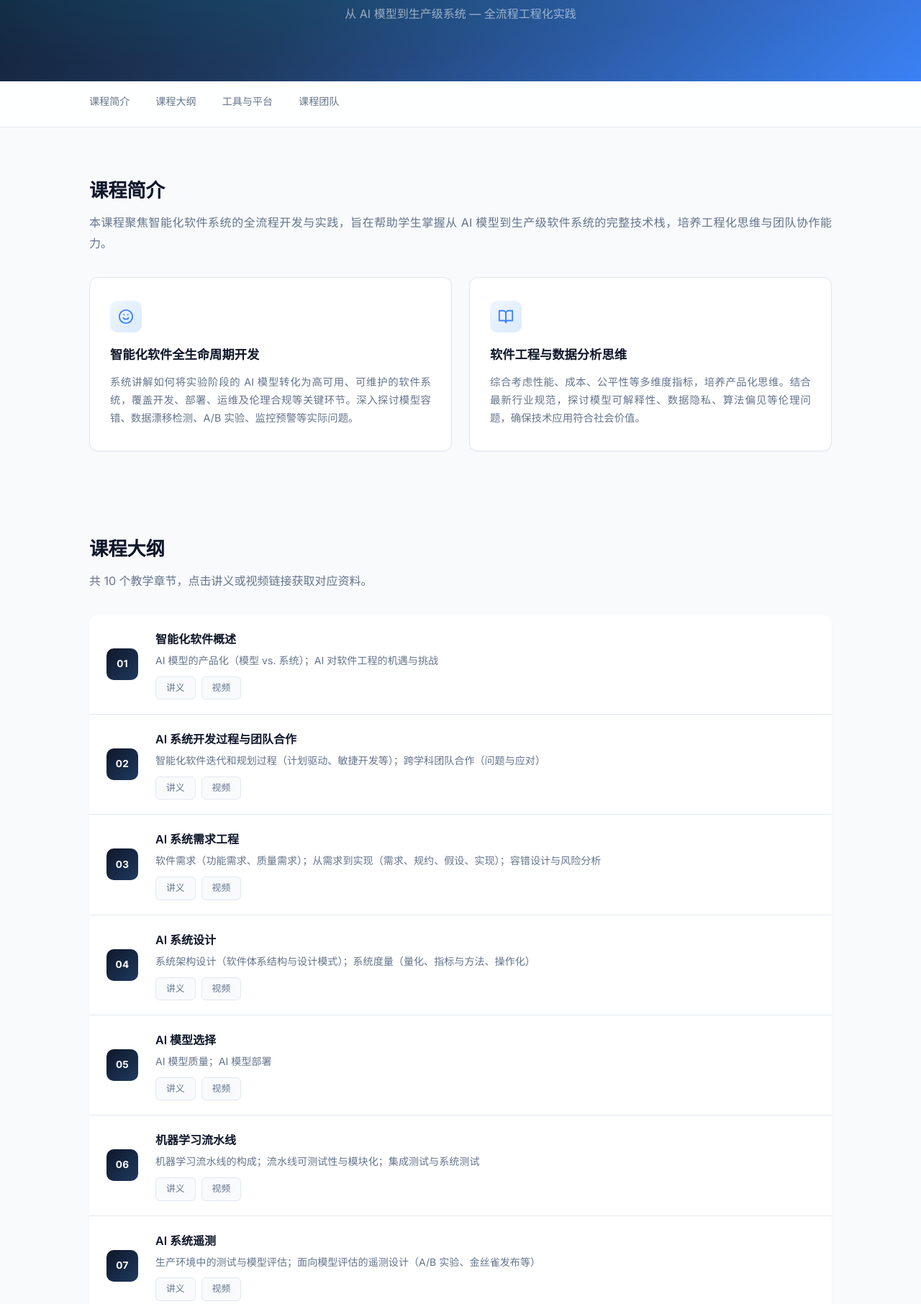
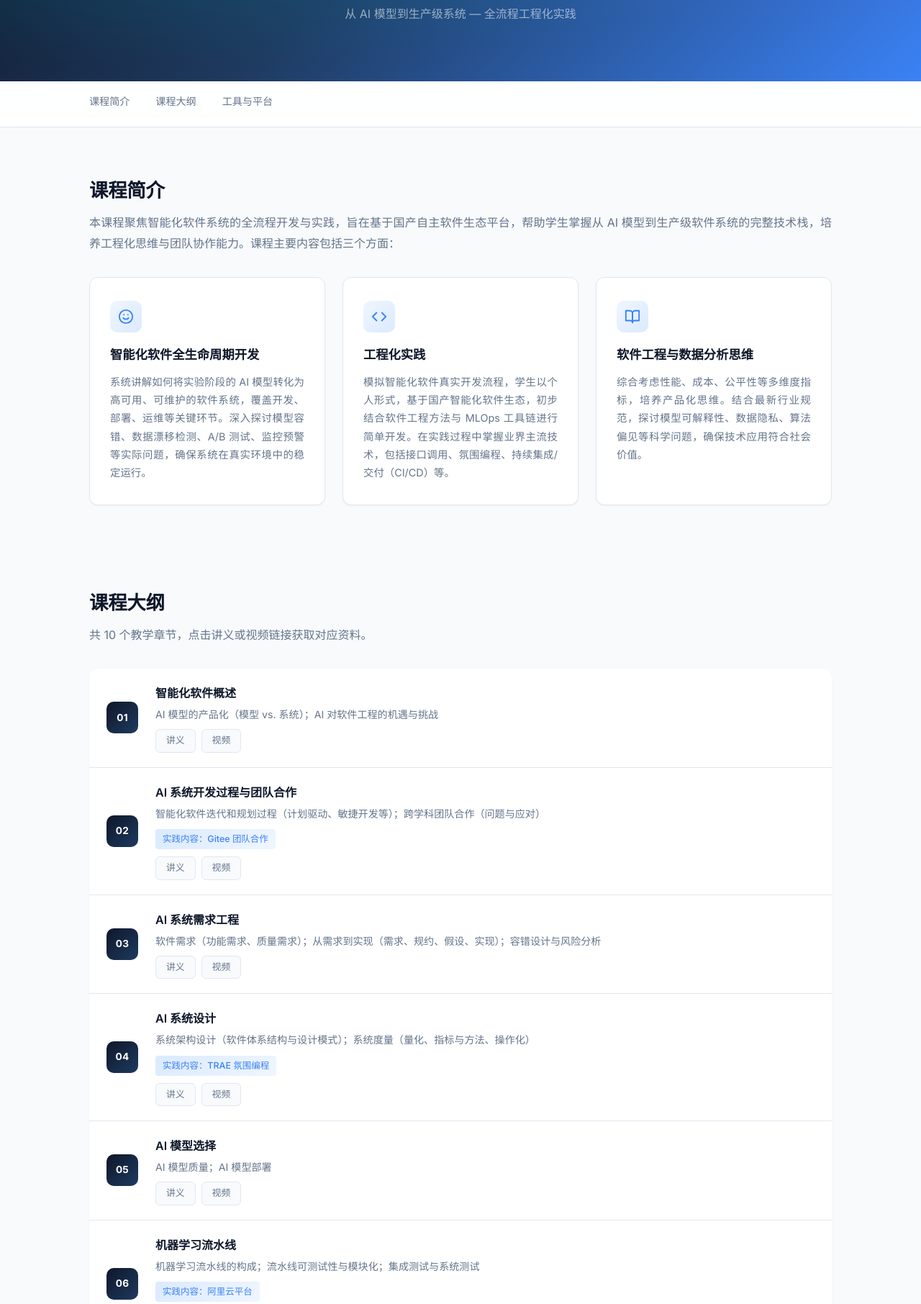
Before and after one commit to pku-software/isse, a plain HTML site: page index.html in a window 1280 px wide. Shown: the part 203-2015 px from the top of the page at 72% size. Drawn offline with Linux system fonts and the light colour scheme.

Commit message:
更新课程内容

```diff
--- a/index.html
+++ b/index.html
@@ -25,7 +25,6 @@
       <a href="#description">课程简介</a>
       <a href="#schedule">课程大纲</a>
       <a href="#tools">工具与平台</a>
-      <a href="#awards">课程团队</a>
     </div>
   </nav>
 
@@ -34,22 +33,29 @@
     <section id="description">
       <h2>课程简介</h2>
       <p class="section-lead">
-        本课程聚焦智能化软件系统的全流程开发与实践，旨在帮助学生掌握从 AI 模型到生产级软件系统的完整技术栈，培养工程化思维与团队协作能力。
+        本课程聚焦智能化软件系统的全流程开发与实践，旨在基于国产自主软件生态平台，帮助学生掌握从 AI 模型到生产级软件系统的完整技术栈，培养工程化思维与团队协作能力。课程主要内容包括三个方面：
       </p>
-      <div class="card-grid">
+      <div class="card-grid card-grid-3">
         <div class="card">
           <div class="card-icon">
             <svg viewBox="0 0 24 24" fill="none" stroke="currentColor" stroke-width="2" stroke-linecap="round" stroke-linejoin="round"><circle cx="12" cy="12" r="10"/><path d="M8 14s1.5 2 4 2 4-2 4-2"/><line x1="9" y1="9" x2="9.01" y2="9"/><line x1="15" y1="9" x2="15.01" y2="9"/></svg>
           </div>
           <h3>智能化软件全生命周期开发</h3>
-          <p>系统讲解如何将实验阶段的 AI 模型转化为高可用、可维护的软件系统，覆盖开发、部署、运维及伦理合规等关键环节。深入探讨模型容错、数据漂移检测、A/B 实验、监控预警等实际问题。</p>
+          <p>系统讲解如何将实验阶段的 AI 模型转化为高可用、可维护的软件系统，覆盖开发、部署、运维等关键环节。深入探讨模型容错、数据漂移检测、A/B 测试、监控预警等实际问题，确保系统在真实环境中的稳定运行。</p>
+        </div>
+        <div class="card">
+          <div class="card-icon">
+            <svg viewBox="0 0 24 24" fill="none" stroke="currentColor" stroke-width="2" stroke-linecap="round" stroke-linejoin="round"><polyline points="16 18 22 12 16 6"/><polyline points="8 6 2 12 8 18"/></svg>
+          </div>
+          <h3>工程化实践</h3>
+          <p>模拟智能化软件真实开发流程，学生以个人形式，基于国产智能化软件生态，初步结合软件工程方法与 MLOps 工具链进行简单开发。在实践过程中掌握业界主流技术，包括接口调用、氛围编程、持续集成/交付（CI/CD）等。</p>
         </div>
         <div class="card">
           <div class="card-icon">
             <svg viewBox="0 0 24 24" fill="none" stroke="currentColor" stroke-width="2" stroke-linecap="round" stroke-linejoin="round"><path d="M2 3h6a4 4 0 0 1 4 4v14a3 3 0 0 0-3-3H2z"/><path d="M22 3h-6a4 4 0 0 0-4 4v14a3 3 0 0 1 3-3h7z"/></svg>
           </div>
           <h3>软件工程与数据分析思维</h3>
-          <p>综合考虑性能、成本、公平性等多维度指标，培养产品化思维。结合最新行业规范，探讨模型可解释性、数据隐私、算法偏见等伦理问题，确保技术应用符合社会价值。</p>
+          <p>综合考虑性能、成本、公平性等多维度指标，培养产品化思维。结合最新行业规范，探讨模型可解释性、数据隐私、算法偏见等科学问题，确保技术应用符合社会价值。</p>
         </div>
       </div>
     </section>
@@ -75,6 +81,7 @@
           <div class="chapter-body">
             <h3>AI 系统开发过程与团队合作</h3>
             <p>智能化软件迭代和规划过程（计划驱动、敏捷开发等）；跨学科团队合作（问题与应对）</p>
+            <span class="practice-tag">实践内容：Gitee 团队合作</span>
             <div class="chapter-links">
               <a href="#" class="res-link">讲义</a>
               <a href="#" class="res-link">视频</a>
@@ -97,6 +104,7 @@
           <div class="chapter-body">
             <h3>AI 系统设计</h3>
             <p>系统架构设计（软件体系结构与设计模式）；系统度量（量化、指标与方法、操作化）</p>
+            <span class="practice-tag">实践内容：TRAE 氛围编程</span>
             <div class="chapter-links">
               <a href="#" class="res-link">讲义</a>
               <a href="#" class="res-link">视频</a>
@@ -119,6 +127,7 @@
           <div class="chapter-body">
             <h3>机器学习流水线</h3>
             <p>机器学习流水线的构成；流水线可测试性与模块化；集成测试与系统测试</p>
+            <span class="practice-tag">实践内容：阿里云平台</span>
             <div class="chapter-links">
               <a href="#" class="res-link">讲义</a>
               <a href="#" class="res-link">视频</a>
@@ -141,6 +150,7 @@
           <div class="chapter-body">
             <h3>数据质量</h3>
             <p>数据质量的重要性与挑战；数据完整性与数据模式；漂移现象（概念漂移、数据漂移）与应对方法</p>
+            <span class="practice-tag">实践内容：Nightingale 监控系统</span>
             <div class="chapter-links">
               <a href="#" class="res-link">讲义</a>
               <a href="#" class="res-link">视频</a>
@@ -163,6 +173,7 @@
           <div class="chapter-body">
             <h3>AI 系统运维</h3>
             <p>持续集成与持续交付（CI/CD）；MLOps 与版本化思维</p>
+            <span class="practice-tag">实践内容：Gitee Go 持续集成</span>
             <div class="chapter-links">
               <a href="#" class="res-link">讲义</a>
               <a href="#" class="res-link">视频</a>
@@ -221,16 +232,6 @@
       </div>
     </section>
 
-    <section id="awards">
-      <h2>课程团队成果</h2>
-      <ul class="award-list">
-        <li><span class="award-year-tag">2025</span>马郓牵头建设的课程 "IC-PACE" 获<strong>世界慕课与在线教育联盟优秀课程奖（AI 特别奖）</strong></li>
-        <li><span class="award-year-tag">2025</span>马郓获<strong>北京大学教学优秀奖</strong></li>
-        <li><span class="award-year-tag">2025</span>"智算中心分离式资源管理关键技术与应用"获<strong>中国电子学会技术发明一等奖</strong>（马郓排名第 4）</li>
-        <li><span class="award-year-tag">2024</span>"私域数据广域按需互联与高效复用技术"获<strong>中国电子学会技术发明一等奖</strong>（马郓排名第 2）</li>
-      </ul>
-    </section>
-
   </main>
 
   <footer>
--- a/style.css
+++ b/style.css
@@ -179,6 +179,10 @@ h2 {
   gap: 24px;
 }
 
+.card-grid-3 {
+  grid-template-columns: repeat(3, 1fr);
+}
+
 .card {
   background: var(--clr-surface);
   border: 1px solid var(--clr-border);
@@ -280,7 +284,18 @@ h2 {
   font-size: 0.88rem;
   color: var(--clr-text-light);
   line-height: 1.7;
+  margin-bottom: 8px;
+}
+
+.practice-tag {
+  display: inline-block;
+  padding: 3px 10px;
   margin-bottom: 10px;
+  background: linear-gradient(135deg, #dbeafe, #eff6ff);
+  color: var(--clr-primary-light);
+  border-radius: 4px;
+  font-size: 0.78rem;
+  font-weight: 500;
 }
 
 .chapter-links {
@@ -433,6 +448,10 @@ footer {
     grid-template-columns: 1fr;
   }
 
+  .card-grid-3 {
+    grid-template-columns: 1fr;
+  }
+
   .chapter-item {
     padding: 16px;
     gap: 16px;
```
